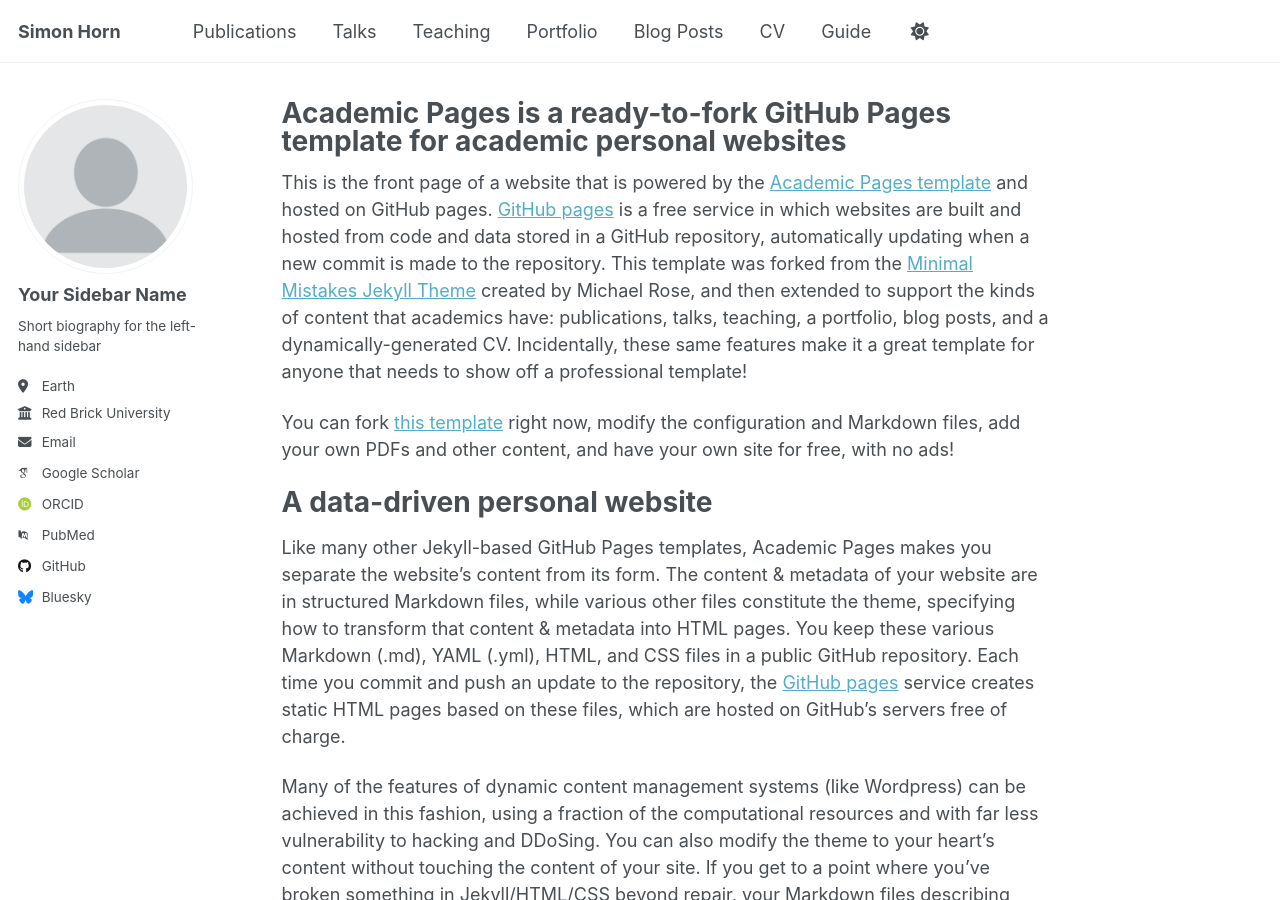
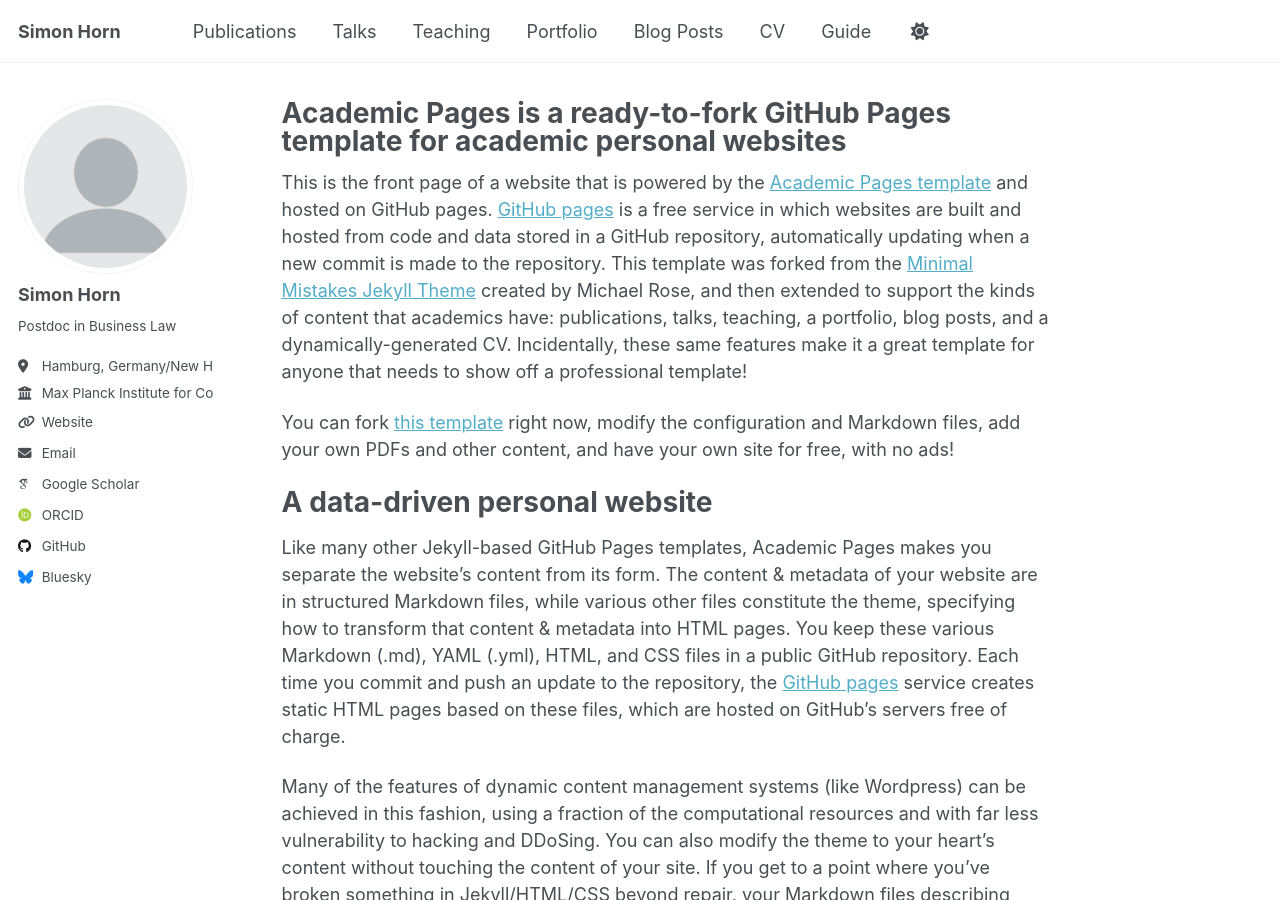
Before and after one commit to simon-horn/simon-horn.github.io, a Jekyll site: the page built from _pages/about.md, in a window 1280 px wide and 900 px high. Built offline with Jekyll 4.4.1, drawn with Linux system fonts in a browser that asks for light colours; some web fonts are replaced; a script that is not in the unit is left out.

Commit message:
Update _config.yml

```diff
--- a/_config.yml
+++ b/_config.yml
@@ -24,12 +24,12 @@
 author:
   # Biographic information
   avatar           : "profile.png"
-  name             : "Your Sidebar Name"
+  name             : "Simon Horn"
   pronouns         : # example: "she/her"
-  bio              : "Short biography for the left-hand sidebar"
-  location         : "Earth"
-  employer         : "Red Brick University"
-  uri              : # URL
+  bio              : "Postdoc in Business Law"
+  location         : "Hamburg, Germany/New Haven, USA"
+  employer         : "Max Planck Institute for Comparative and International Private Law"
+  uri              : "www.mpipriv.de/horn"
   email            : "none@example.org"
 
   # Academic websites
@@ -40,7 +40,7 @@
   impactstory      : # URL
   orcid            : "http://orcid.org/0000-0002-3781-2972"
   semantic         : # URL
-  pubmed           : "https://www.ncbi.nlm.nih.gov/pubmed/?term=john+snow"
+  pubmed           : # URL
   researchgate     : # URL
   scopus           : # URL
 
@@ -48,7 +48,7 @@
   bitbucket        : # Username - Update with your username on the site
   codepen          : # Username
   dribbble         : # Username
-  github           : "academicpages"
+  github           : "simon-horn"
   kaggle           : # Username
   stackoverflow    : # User number or user number and name (i.e., use "1" or "1/jeff-atwood")
 
```
